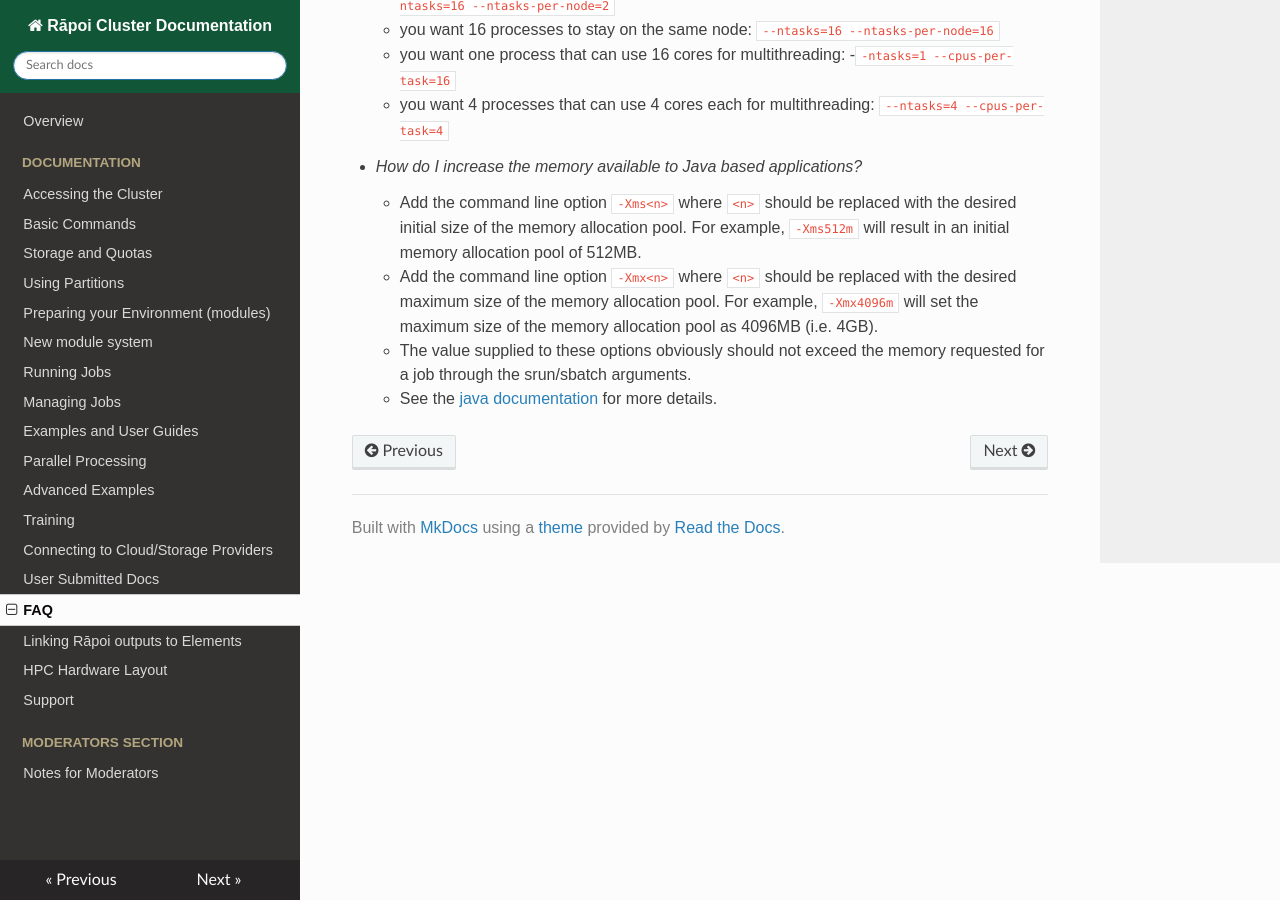
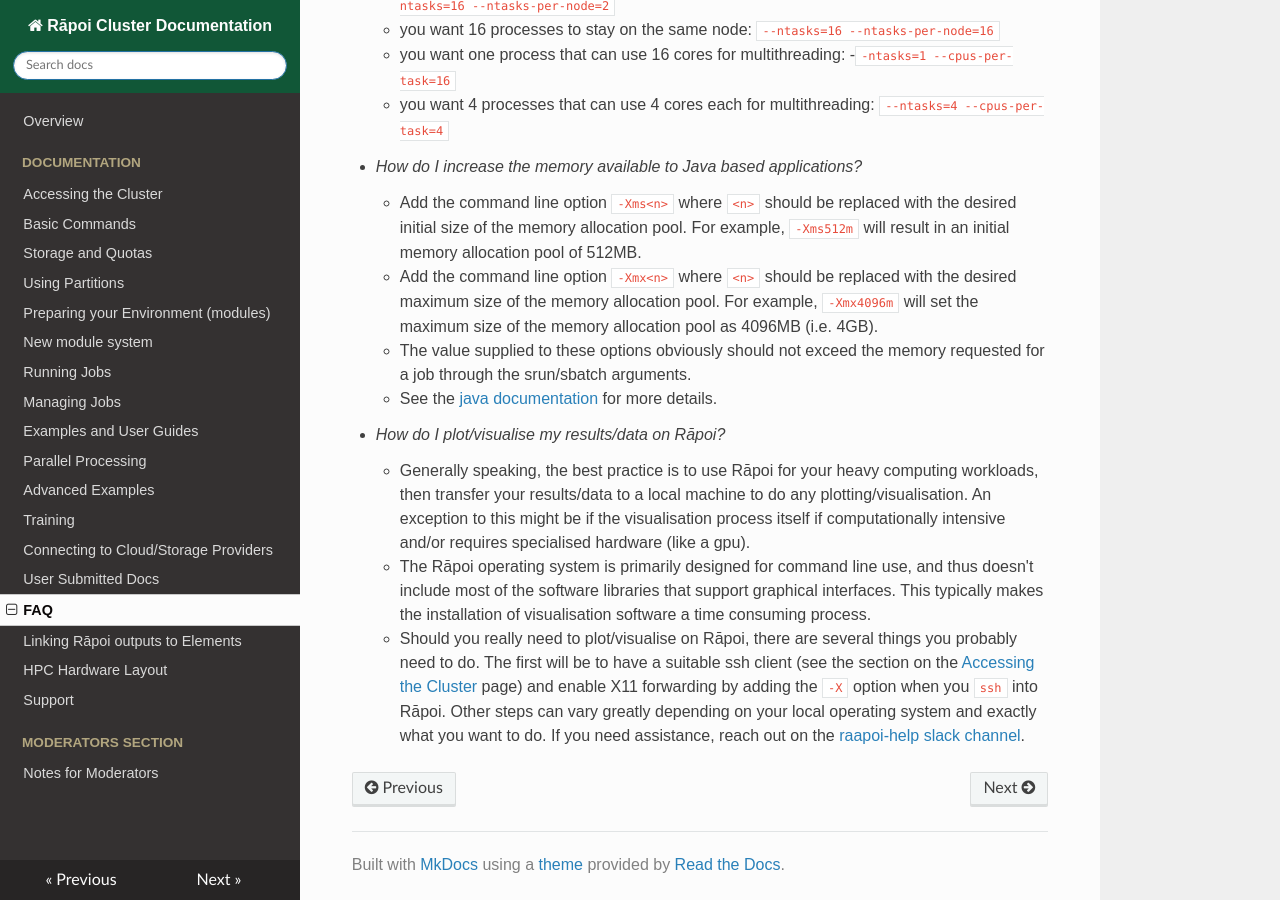
Before and after one commit to vuw-research-computing/raapoi-docs, an MkDocs documentation site: the page built from docs/faq.md, in a window 1280 px wide and 900 px high, scrolled down 706 px. Built offline with MkDocs 1.6.1, drawn with Linux system fonts in a browser that asks for light colours; nearby versions of some CDN libraries; some web fonts are replaced.

Commit message:
add faq entry about plotting/visualisation

```diff
--- a/docs/faq.md
+++ b/docs/faq.md
@@ -19,3 +19,8 @@
     * Add the command line option `-Xmx<n>` where `<n>` should be replaced with the desired maximum size of the memory allocation pool. For example, `-Xmx4096m` will set the maximum size of the memory allocation pool as 4096MB (i.e. 4GB).
     * The value supplied to these options obviously should not exceed the memory requested for a job through the srun/sbatch arguments.
     * See the [java documentation](https://docs.oracle.com/javase/6/docs/technotes/tools/windows/java.html) for more details.
+
+* *How do I plot/visualise my results/data on Rāpoi?*
+    * Generally speaking, the best practice is to use Rāpoi for your heavy computing workloads, then transfer your results/data to a local machine to do any plotting/visualisation. An exception to this might be if the visualisation process itself if computationally intensive and/or requires specialised hardware (like a gpu).
+    * The Rāpoi operating system is primarily designed for command line use, and thus doesn't include most of the software libraries that support graphical interfaces. This typically makes the installation of visualisation software a time consuming process.
+    * Should you really need to plot/visualise on Rāpoi, there are several things you probably need to do. The first will be to have a suitable ssh client (see the section on the [Accessing the Cluster](accessing_the_cluster.md) page) and enable X11 forwarding by adding the `-X` option when you `ssh` into Rāpoi. Other steps can vary greatly depending on your local operating system and exactly what you want to do. If you need assistance, reach out on the [raapoi-help slack channel](https://uwrc.slack.com).
```
Also changed, not shown: docs/storage/beegfs.md (+1 -1 lines).
